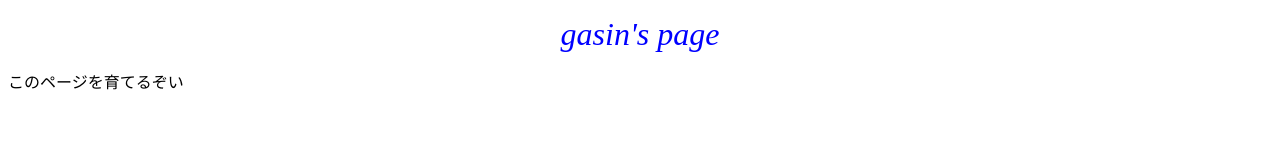
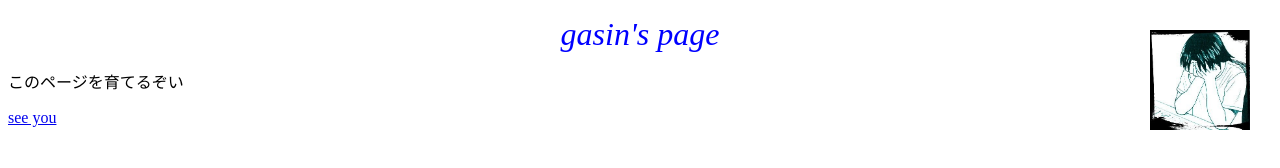
Before and after one commit to gasin/gasin.github.io, a plain HTML site: page index.html in a window 1280 px wide. Drawn offline with Linux system fonts and the light colour scheme.

Commit message:
Initial commit

```diff
--- a/index.html
+++ b/index.html
@@ -3,9 +3,18 @@
 	<head>
 		<title>gasin's page</title>
 		<meta charset="UTF-8">
+		<style type="text/css">
+			#box1{
+				position: absolute;
+				top: 30px;
+				right: 30px;
+			}
+		</style>
 	</head>
 	<body>
 		<p><center><em><font size="6" color="blue">gasin's page</font></em></center></p>
+		<img id="box1" src="icon.jpg" width="100px" height="100px" alt="icon">
 		<p>このページを育てるぞい</p>
+		<a href="http://google.com">see you</a>
 	</body>
 </html>
```
Also changed, not shown: icon.jpg (added).
